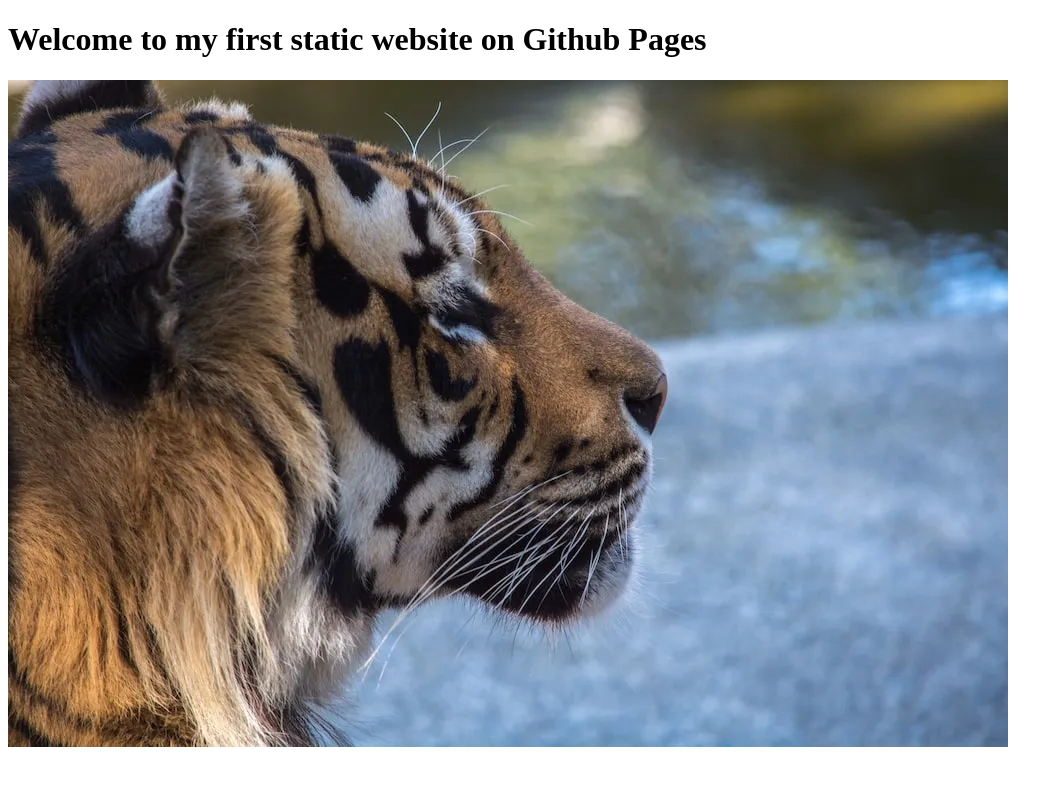
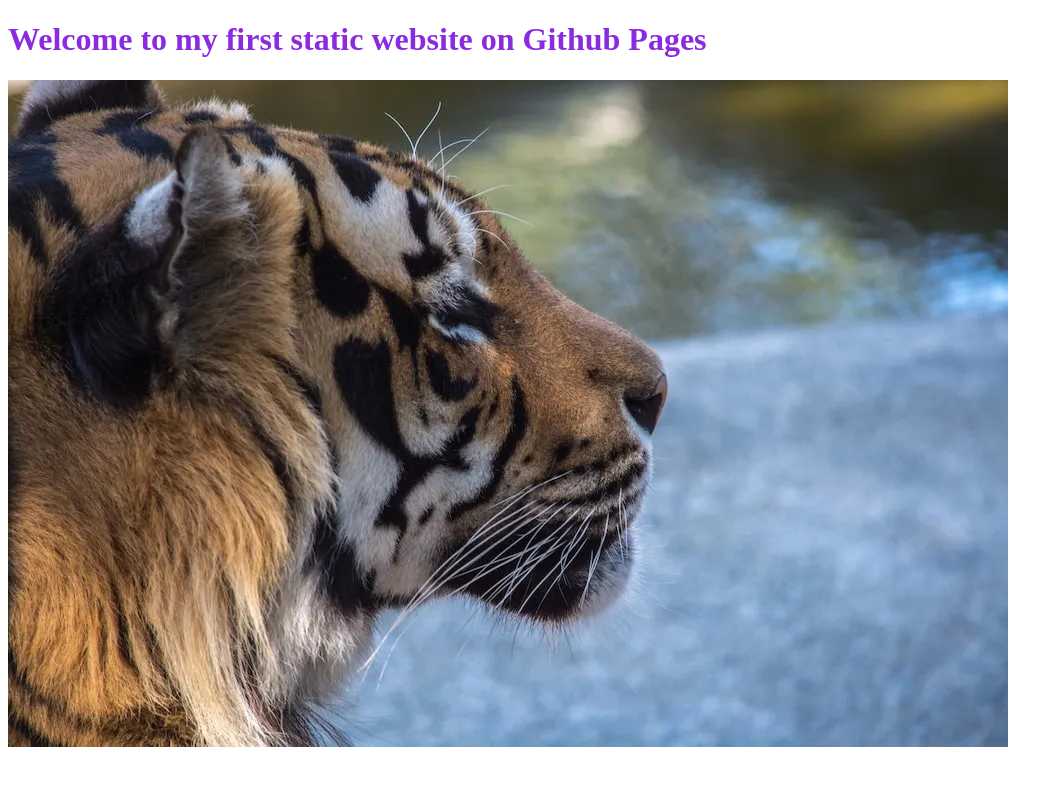
Before and after one commit to Xavix29/Xavix29.github.io, a plain HTML site: page index.html in a window 1280 px wide. Shown: the whole page, without its empty margins (0-1063 px from the left). Drawn offline with Linux system fonts and the light colour scheme.

Commit message:
added colar 4

```diff
--- a/index.html
+++ b/index.html
@@ -2,7 +2,7 @@
 <html lang="en">
 <head>
 <title>Welcome!</title>
-<link rel="hahihaharesurected" href="styles.css">
+<link rel="stylesheet" href="styles.css">
 
 </head>
 <body>
```
